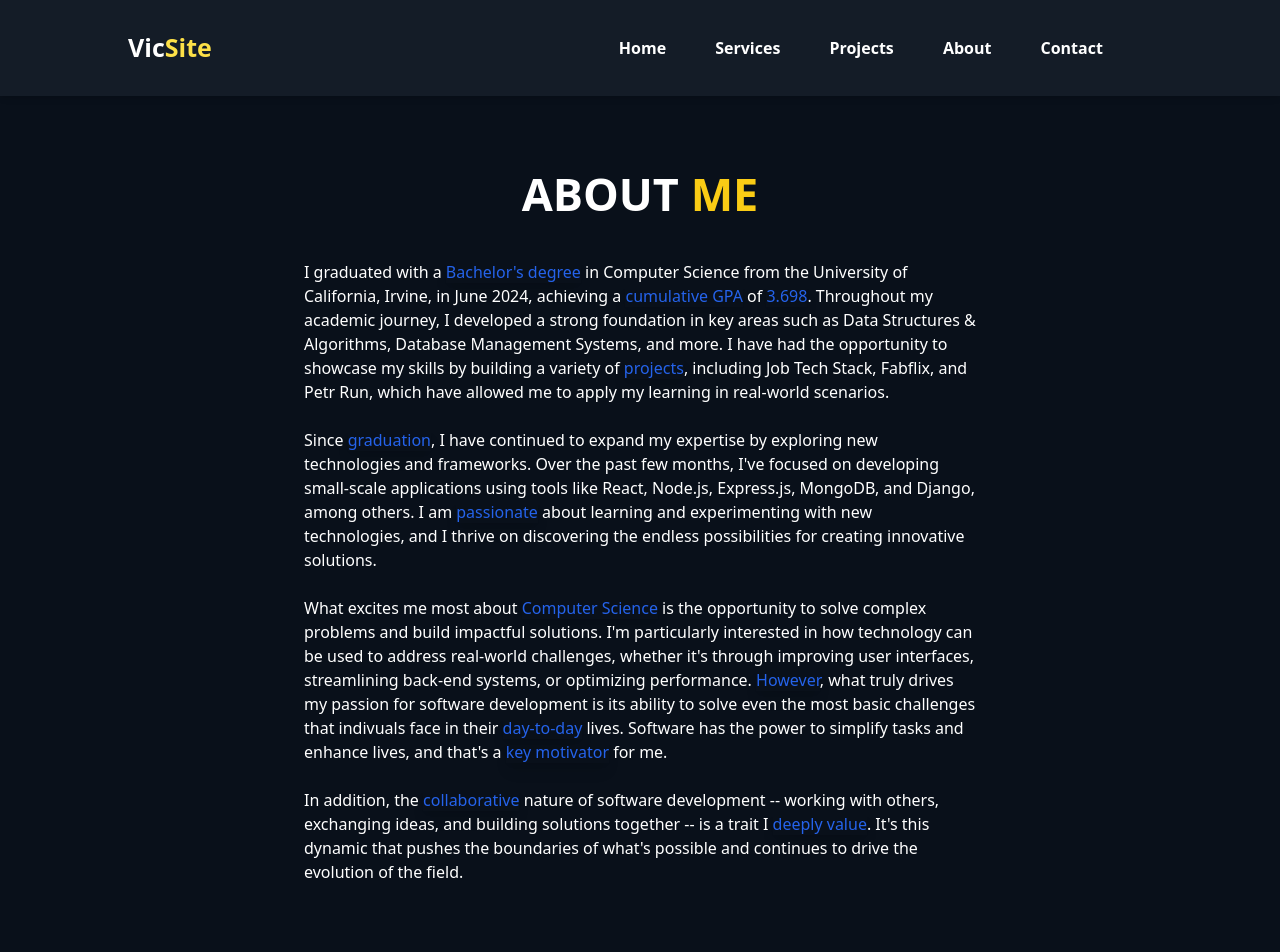
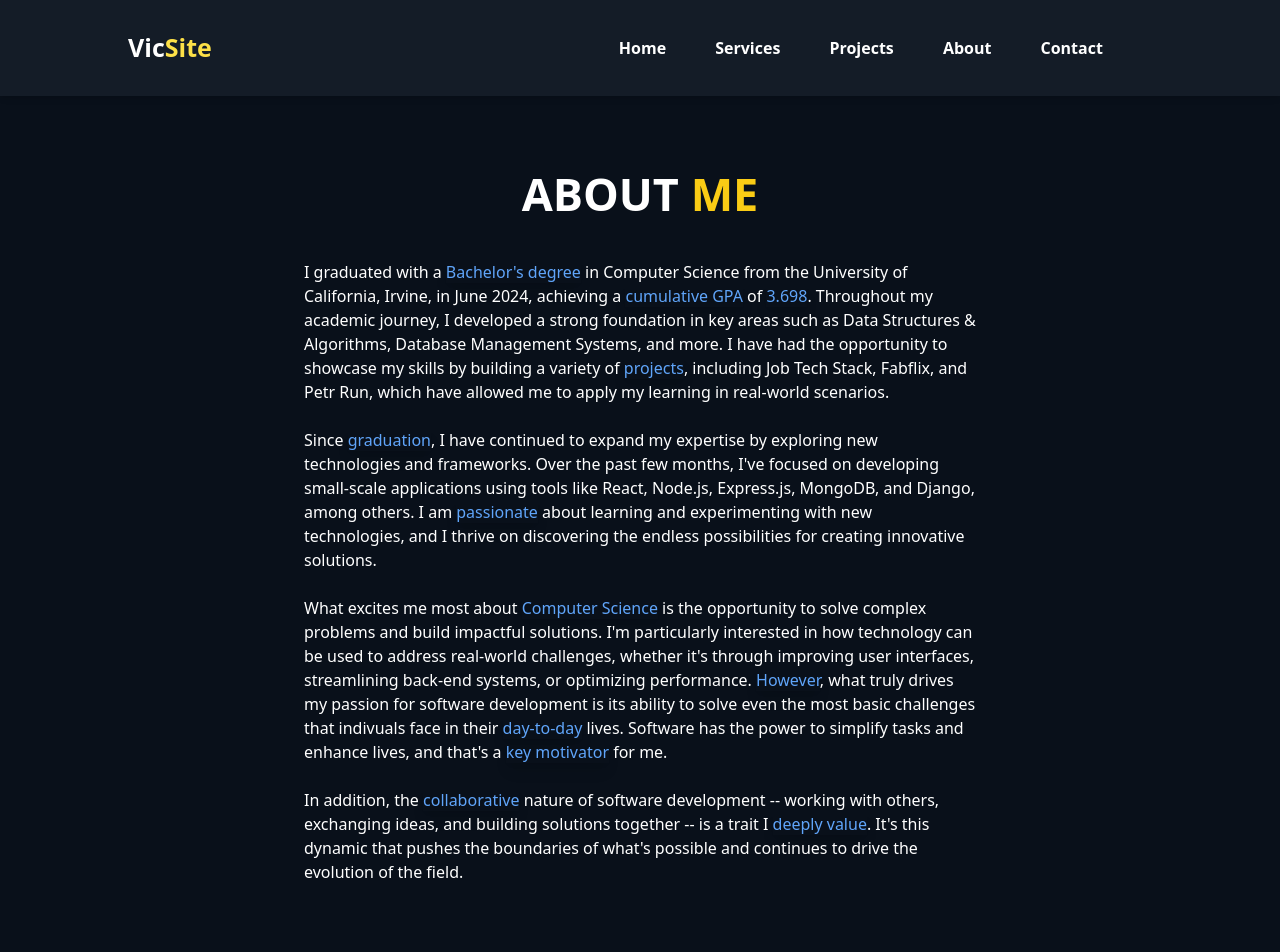
Before and after one commit to AwesomlyC/portfolio, a Next.js app: page /about in a window 1280 px wide. Shown: the top 952 px of the page. Built offline with nearby package versions, Linux system fonts and the light colour scheme.

Commit message:
fixed title and head tags. added basic robots and sitemap.

```diff
--- a/pages/_document.tsx
+++ b/pages/_document.tsx
@@ -6,6 +6,13 @@ export default function Document() {
       <Head />
       <link rel='icon' href='/images/favicon.ico' />
       <body className="font-primary">
+          <Head>
+          <meta
+            name= "description"
+            content = {`Victor Chhun is a full-stack developer with experience in building modern web applications.
+            Check out his work in software development by viewing his portfolio.`}
+          />
+        </Head>
         <Main />
         <NextScript />
       </body>
--- a/pages/about.tsx
+++ b/pages/about.tsx
@@ -9,6 +9,7 @@ const About = () => {
   const closeNav = () => setNav(false);
   return (
     <div>
+      <title> About</title>
       <MobileNavbar nav={nav} closeNav={closeNav} />
       <Navbar openNav={openNav} />
       <div className="pt-[2rem] md:pt-[4rem] pb-[5rem] bg-[#09101a] text-white">
@@ -21,34 +22,34 @@ const About = () => {
         >
           <div className="space-y-6 text-left max-w-2xl">
             <p>
-              I graduated with a <text className='text-semibold text-blue-600 shadow-lg'>Bachelor&apos;s degree</text> in Computer Science from the University of California, Irvine,
-              in June 2024, achieving a <text className='text-semibold text-blue-600 shadow-lg'>cumulative GPA</text> of <text className='text-semibold text-blue-600 shadow-lg'>3.698</text>. Throughout my academic journey,
+              I graduated with a <text className='text-semibold text-blue-400 shadow-lg'>Bachelor&apos;s degree</text> in Computer Science from the University of California, Irvine,
+              in June 2024, achieving a <text className='text-semibold text-blue-400 shadow-lg'>cumulative GPA</text> of <text className='text-semibold text-blue-400 shadow-lg'>3.698</text>. Throughout my academic journey,
               I developed a strong foundation in key areas such as Data Structures & Algorithms,
               Database Management Systems, and more. I have had the opportunity to showcase my skills
-              by building a variety of <text className='text-semibold text-blue-600 shadow-lg'>projects</text>, including Job Tech Stack, Fabflix, and Petr Run, which have
+              by building a variety of <text className='text-semibold text-blue-400 shadow-lg'>projects</text>, including Job Tech Stack, Fabflix, and Petr Run, which have
               allowed me to apply my learning in real-world scenarios.
             </p>
 
             <p>
-              Since <text className='text-semibold text-blue-600 shadow-lg'>graduation</text>, I have continued to expand my expertise by exploring new technologies and frameworks.
+              Since <text className='text-semibold text-blue-400 shadow-lg'>graduation</text>, I have continued to expand my expertise by exploring new technologies and frameworks.
               Over the past few months, I&apos;ve focused on developing small-scale applications using tools like
-              React, Node.js, Express.js, MongoDB, and Django, among others. I am <text className='text-semibold text-blue-600 shadow-lg'>passionate</text> about learning and
+              React, Node.js, Express.js, MongoDB, and Django, among others. I am <text className='text-semibold text-blue-400 shadow-lg'>passionate</text> about learning and
               experimenting with new technologies, and I thrive on discovering the endless possibilities for creating
               innovative solutions.
             </p>
 
             <p>
-              What excites me most about <text className='text-semibold text-blue-600 shadow-lg'>Computer Science</text> is the opportunity to solve complex problems
+              What excites me most about <text className='text-semibold text-blue-400 shadow-lg'>Computer Science</text> is the opportunity to solve complex problems
               and build impactful solutions. I&apos;m particularly interested in how technology can be used to address real-world
               challenges, whether it&apos;s through improving user interfaces, streamlining back-end systems, or optimizing performance. {''}
-              <text className='text-semibold text-blue-600 shadow-lg'>However</text>, what truly drives my passion for software development is its ability to solve even the most
-              basic challenges that indivuals face in their <text className='text-semibold text-blue-600 shadow-lg'>day-to-day</text> lives. Software has the power to simplify tasks
-              and enhance lives, and that&apos;s a <text className='text-semibold text-blue-600 shadow-lg'>key motivator</text> for me.
+              <text className='text-semibold text-blue-400 shadow-lg'>However</text>, what truly drives my passion for software development is its ability to solve even the most
+              basic challenges that indivuals face in their <text className='text-semibold text-blue-400 shadow-lg'>day-to-day</text> lives. Software has the power to simplify tasks
+              and enhance lives, and that&apos;s a <text className='text-semibold text-blue-400 shadow-lg'>key motivator</text> for me.
             </p>
 
             <p>
-              In addition, the <text className='text-semibold text-blue-600 shadow-lg'>collaborative</text> nature of software development -- working with others, exchanging ideas,
-              and building solutions together -- is a trait I <text className='text-semibold text-blue-600 shadow-lg'>deeply value</text>. It&apos;s this dynamic that pushes the boundaries
+              In addition, the <text className='text-semibold text-blue-400 shadow-lg'>collaborative</text> nature of software development -- working with others, exchanging ideas,
+              and building solutions together -- is a trait I <text className='text-semibold text-blue-400 shadow-lg'>deeply value</text>. It&apos;s this dynamic that pushes the boundaries
               of what&apos;s possible and continues to drive the evolution of the field.
             </p>
 
--- a/pages/index.tsx
+++ b/pages/index.tsx
@@ -2,7 +2,6 @@ import MobileNavbar from "@/components/MobileNavbar";
 import Navbar from "@/components/Navbar";
 import Home from "@/components/Home";
 import React, { useState} from "react";
-import Head from 'next/head';
 
 const HomePage = () => {
   const [nav, setNav] = useState(false);
@@ -12,14 +11,7 @@ const HomePage = () => {
   return (
     <div>
       <div>
-        <Head>
-          <title> VicSite</title>
-          <meta
-            name= "description"
-            content = {`Victor Chhun is a full-stack developer with experience in building modern web applications.
-            Check out his work in software development by viewing his portfolio.`}
-          />
-        </Head>
+        <title> VicSite</title>
         <MobileNavbar nav={nav} closeNav={closeNav} />
         <Navbar openNav={openNav} />
         <Home />
--- a/pages/projects.tsx
+++ b/pages/projects.tsx
@@ -10,6 +10,7 @@ const ProjectPage = () => {
   const closeNav = () => setNav(false);
   return (
     <div>
+      <title> Projects</title>
       <MobileNavbar nav={nav} closeNav={closeNav} />
       <Navbar openNav={openNav} />
       <div
```
Also changed, not shown: public/robots.txt (added), 1 other file (tests, documents, lock files or other folders).
